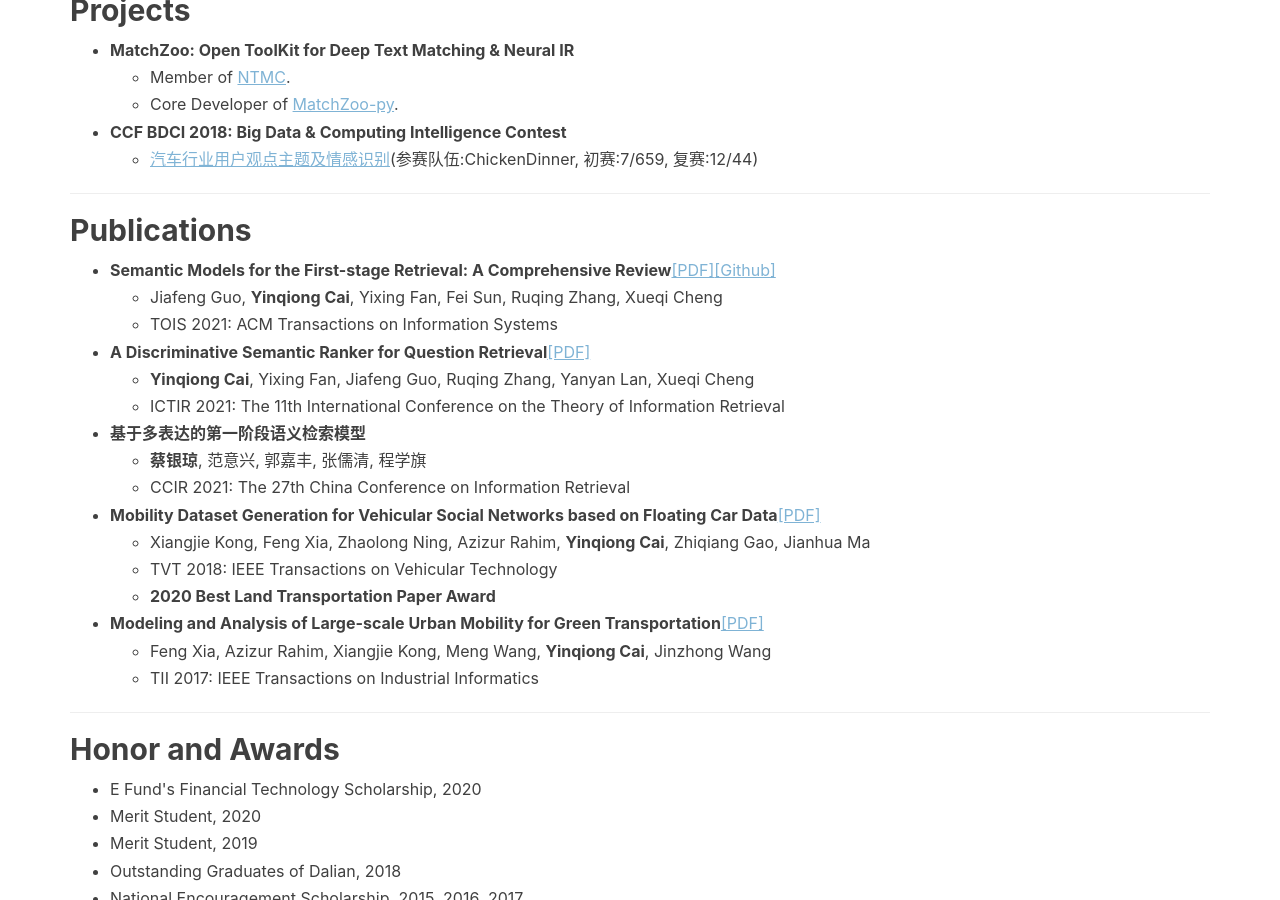
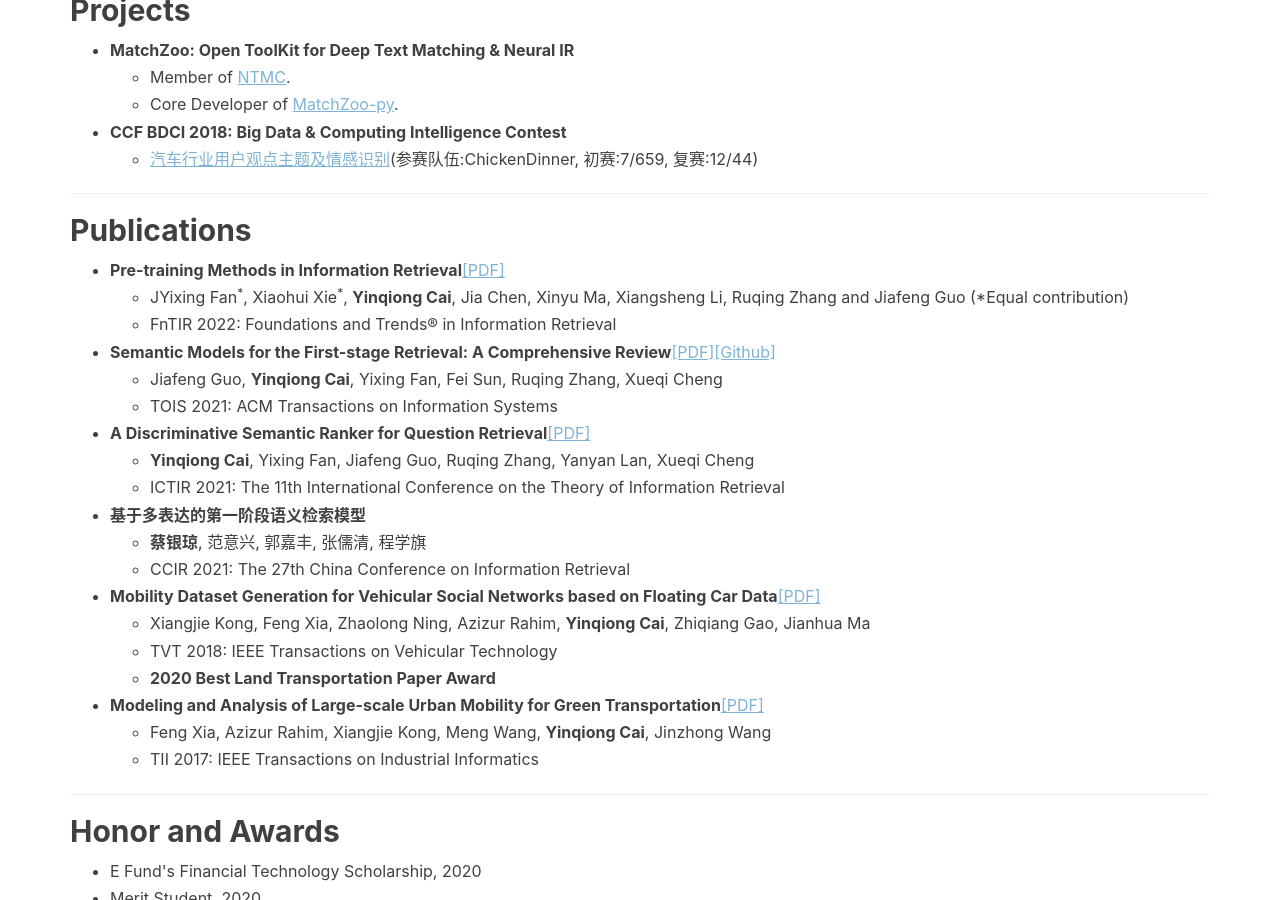
Before and after one commit to caiyinqiong/caiyinqiong.github.io, a Jekyll site: the page built from resume.html, in a window 1280 px wide and 900 px high, scrolled down 889 px. Built offline with Jekyll 4.4.1, drawn with Linux system fonts in a browser that asks for light colours; nearby versions of some CDN libraries; comment, search, counter and statistics services are not loaded.

Commit message:
Update resume.html

```diff
--- a/resume.html
+++ b/resume.html
@@ -73,6 +73,11 @@
     <hr>
     <h2>Publications</h2>
 <ul>
+  <li><strong>Pre-training Methods in Information Retrieval</strong><a href="https://www.nowpublishers.com/article/Details/INR-100" style="color:#7FB3D5;text-decoration:underline">[PDF]</a></li>
+    <ul>
+        <li>JYixing Fan<sup>*</sup>, Xiaohui Xie<sup>*</sup>, <strong>Yinqiong Cai</strong>, Jia Chen, Xinyu Ma, Xiangsheng Li, Ruqing Zhang and Jiafeng Guo (*Equal contribution)</li>
+        <li>FnTIR 2022: Foundations and Trends® in Information Retrieval</li>
+    </ul>
   <li><strong>Semantic Models for the First-stage Retrieval: A
 Comprehensive Review</strong><a href="https://arxiv.org/abs/2103.04831" style="color:#7FB3D5;text-decoration:underline">[PDF]</a><a href="https://github.com/caiyinqiong/Semantic-Retrieval-Models" style="color:#7FB3D5;text-decoration:underline">[Github]</a></li>
     <ul>
```
